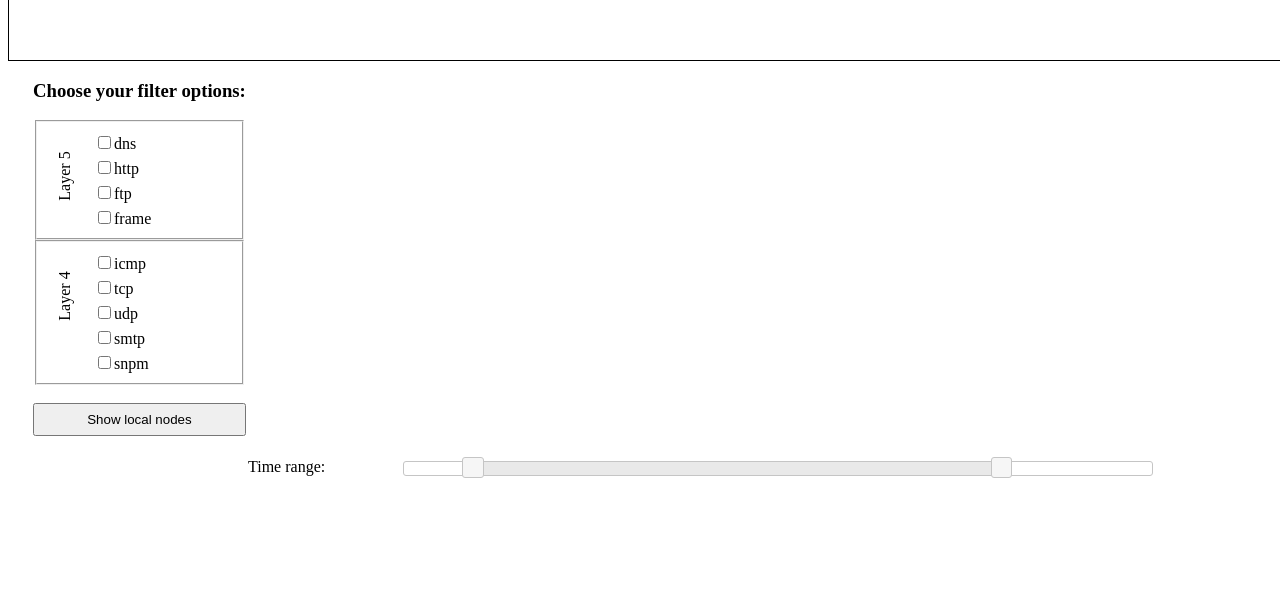
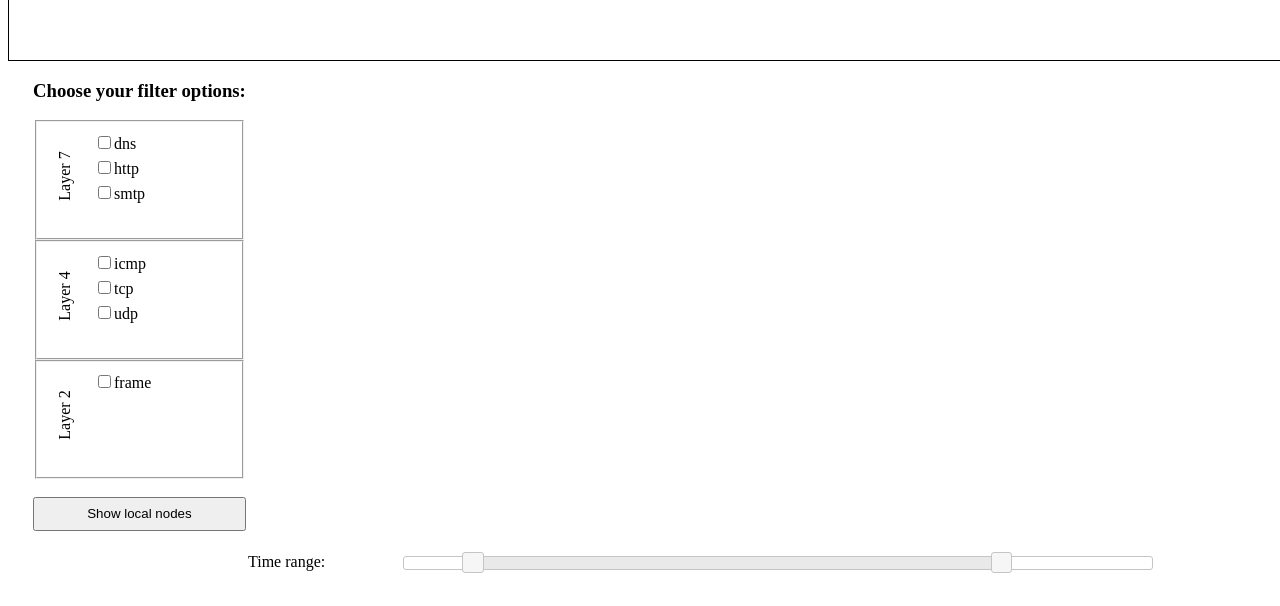
Before and after one commit to tbdn/d3_network, a website: page layout/ip_network.html in a window 1280 px wide. Shown: the part 849-1455 px from the top of the page. Before the commit the page ends 1360 px from the top, so only its background shows below. Drawn offline with Linux system fonts and the light colour scheme; animation ran at ten frames a second.

Commit message:
Refactoring and Adding the new Fieldsets Added Fieldsets for all 3 Layers including functionality

```diff
--- a/javascript/d3_network_visualization.js
+++ b/javascript/d3_network_visualization.js
@@ -13,13 +13,21 @@ const svg = d3.select("#networkpanel")
     .attr("width", width)
     .attr("height", height);
 
+/**
+ * Uncheck all Checkboxes from different categories (layers)
+ *
+ * @param {integer} layer
+ * @param {boolean} checked
+ */
 let setCategory = function (layer, checked) {
     LAYERS.forEach(function (elem) {
         if (layer != elem) {
             $(".filterContainerLayer" + elem + " input").each(function (index, input) {
+                console.log($(input));
                 $(input).prop("checked", checked);
             });
         }
+        console.log(elem);
     })
 };
 
@@ -91,7 +99,7 @@ $("#btn_showLocalNodes").click(function (e) {
 d3.json(packets, function (data) {
 
     /**
-     * Function to create the checkboxes including the fieldset
+     * Function to create the checkboxes
      * @param {integer} layerNumber
      * @param {array[string]} data
      */
@@ -115,12 +123,15 @@ d3.json(packets, function (data) {
                         if (checkbox[0].checked) {
                             checkbox.attr("checked", true);
                             setCategory(layerNumber, false);
+                            link.style("visibility", function (o) {
+                                return checkVisiblility($(this), o, d, "checkbox", null, null);
+                            });
                         } else {
                             checkbox.attr("checked", false);
+                            link.style("visibility", function (o) {
+                                return checkVisiblility($(this), o, d, "checkbox", null, null);
+                            });
                         }
-                        link.style("visibility", function (o) {
-                            return checkVisiblility($(this), o, d, "checkbox", null, null);
-                        });
                     });
                 d3.select(this).append("span")
                     .text(function (d) {
@@ -129,18 +140,23 @@ d3.json(packets, function (data) {
             });
     }
 
-
     /**
-     * Checkbox - Layer 5
-     * DNS, HTTP, FTP, Frame
-     */
-    createCheckboxForLayer(5, ["dns", "http", "ftp", "frame"]);
+         * Checkbox - Layer 7
+         * DNS, HTTP, SMTP
+         */
+    createCheckboxForLayer(7, ["dns", "http", "smtp"]);
 
     /**
      * Checkbox - Layer 4
-     * ICMP, TCP, UDP, SMTP, SNMP
+     * ICMP, TCP, UDP
      */
-    createCheckboxForLayer(4, ["icmp", "tcp", "udp", "smtp", "snpm"]);
+    createCheckboxForLayer(4, ["icmp", "tcp", "udp"]);
+
+    /**
+     * Checkbox - Layer 2
+     * Frame
+     */
+    createCheckboxForLayer(2, ["frame"]);
 
     /**
      * Create the force directed graph layout
--- a/layout/ip_network.html
+++ b/layout/ip_network.html
@@ -1,5 +1,6 @@
 <!DOCTYPE html>
 <html>
+
 <head>
     <meta http-equiv="content-type" content="text/html; charset=utf-8">
     <title>D3 Network Graph - Project Task</title>
@@ -12,6 +13,7 @@
     <link rel="stylesheet" href="../css/jquery-ui.min.css">
     <link rel="stylesheet" href="../css/main.css">
 </head>
+
 <body>
 
     <!-- DIV to display the whole network panel graph -->
@@ -22,15 +24,21 @@
         <h3>Choose your filter options:</h3>
         <fieldset>
             <div class="filter_label_text">
-            <p class="filter_label_layer" id="layer_5"> Layer 5 </p>
+                <p class="filter_label_layer" id="layer_7"> Layer 7 </p>
             </div>
-        <div class="filterContainerLayer5"></div>
+            <div class="filterContainerLayer7"></div>
         </fieldset>
         <fieldset>
             <div class="filter_label_text">
                 <p class="filter_label_layer" id="layer_4"> Layer 4 </p>
             </div>
             <div class="filterContainerLayer4"></div>
+        </fieldset>
+        <fieldset>
+            <div class="filter_label_text">
+                <p class="filter_label_layer" id="layer_2"> Layer 2 </p>
+            </div>
+            <div class="filterContainerLayer2"></div>
         </fieldset>
         <br/>
         <button id="btn_showLocalNodes">Show local nodes</button>
@@ -48,4 +56,5 @@
     <!-- d3 visualization file -->
     <script src="../javascript/d3_network_visualization.js"></script>
 </body>
+
 </html>
--- a/scss/general.scss
+++ b/scss/general.scss
@@ -14,3 +14,7 @@
   width: 100%;
   height: 2.5em;
 }
+
+fieldset {
+  min-height: 100px;
+}
```
Also changed, not shown: css/main.css. Lines whose indentation alone changed are shown as unchanged.
